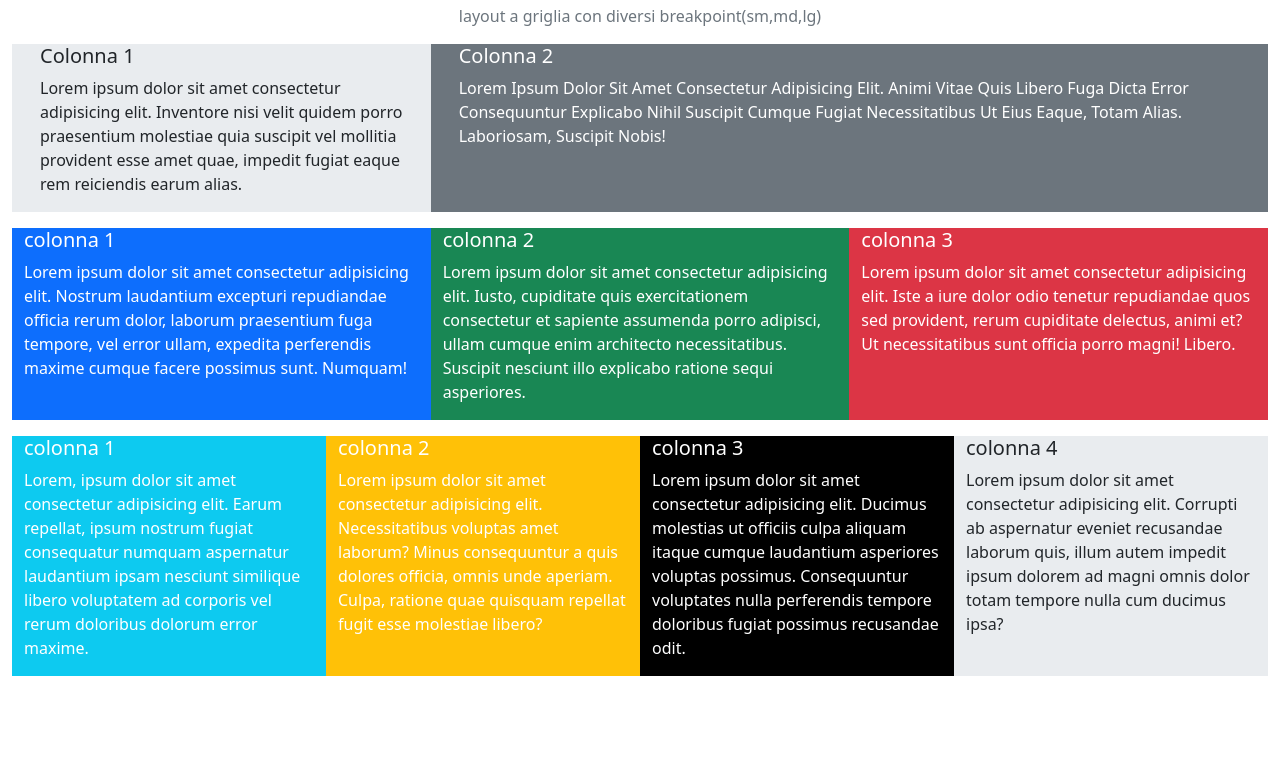
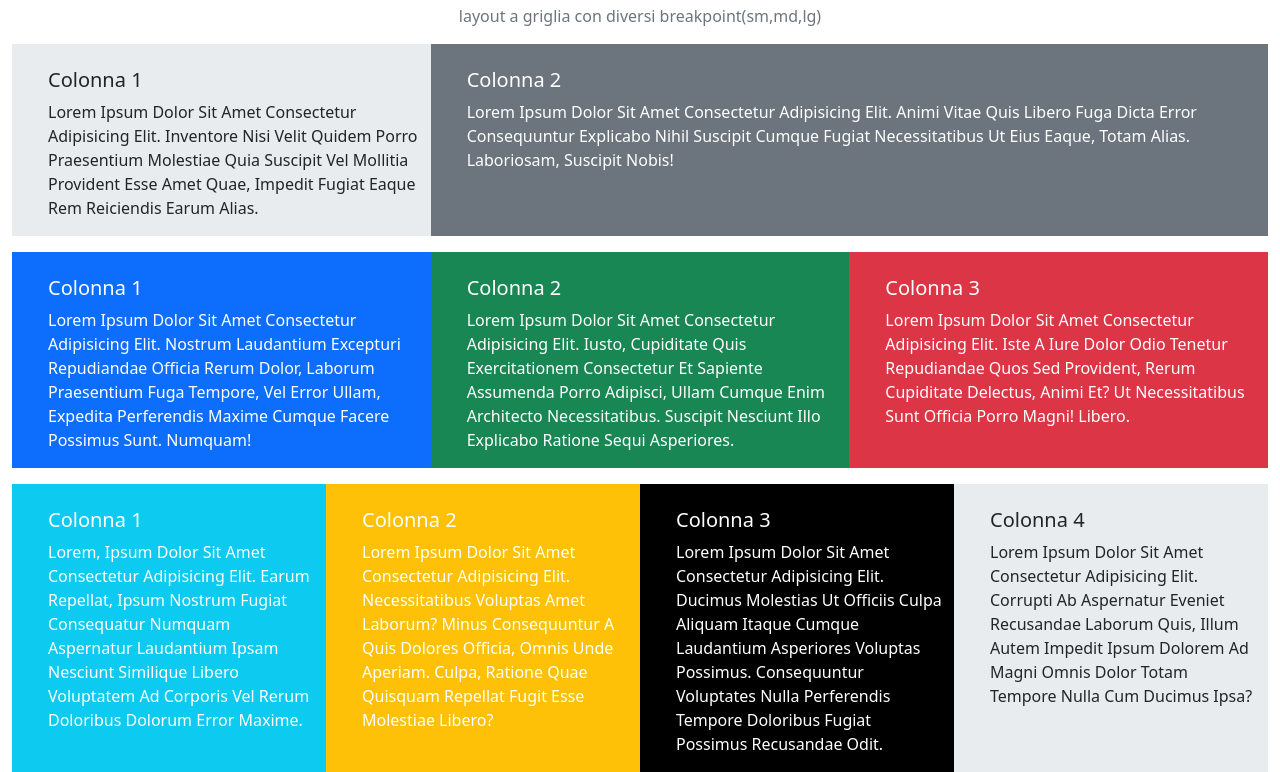
Before and after one commit to manuelpezzi/htmlcss-bootstrap-layout, a plain HTML site: page index.html in a window 1280 px wide. Shown: the part 90-862 px from the top of the page. Before the commit the page ends 800 px from the top, so only its background shows below. Drawn offline with nearby package versions, Linux system fonts and the light colour scheme.

Commit message:
add:pading mancanti fine

```diff
--- a/index.html
+++ b/index.html
@@ -18,15 +18,17 @@
 <div class="conteiner">
     <div class="row ps-4 pe-4">
         <div class="bg-body-secondary col-md-6 col-lg-4 ">
-            <h5 class=" ps-3 text-capitalize">colonna 1</h5>
-            <p class=" ps-3"> Lorem ipsum dolor sit amet consectetur adipisicing elit. Inventore nisi velit quidem porro
+            <h5 class=" ps-4 text-capitalize pt-4 ">colonna 1</h5>
+            <p class=" ps-4 text-capitalize  fs-6"> Lorem ipsum dolor sit amet consectetur adipisicing elit.
+                Inventore nisi velit quidem porro
                 praesentium
                 molestiae quia suscipit vel mollitia provident esse amet quae, impedit fugiat eaque rem reiciendis earum
                 alias.</p>
         </div>
         <div class="bg-secondary text-white   col-md-6 col-lg-8">
-            <h5 class="ps-3 text-capitalize">colonna 2</h5>
-            <p class="ps-3 text-capitalize">Lorem ipsum dolor sit amet consectetur adipisicing elit. Animi vitae quis
+            <h5 class=" ps-4 text-capitalize pt-4 ">colonna 2</h5>
+            <p class="ps-4 text-capitalize  fs-6">Lorem ipsum dolor sit amet consectetur adipisicing elit.
+                Animi vitae quis
                 libero fuga dicta error
                 consequuntur explicabo nihil suscipit cumque fugiat necessitatibus ut eius eaque, totam alias.
                 Laboriosam, suscipit nobis!</p>
@@ -34,52 +36,59 @@
     </div>
     <div class="row pt-3  ps-4 pe-4">
         <div class="bg-primary text-white col-6 col-md-4">
-            <h5> colonna 1</h5>
-            <p>Lorem ipsum dolor sit amet consectetur adipisicing elit. Nostrum laudantium excepturi repudiandae officia
+            <h5 class=" ps-4 text-capitalize pt-4 "> colonna 1</h5>
+            <p class="ps-4 text-capitalize  fs-6">Lorem ipsum dolor sit amet consectetur adipisicing elit. Nostrum
+                laudantium excepturi repudiandae officia
                 rerum dolor, laborum praesentium fuga tempore, vel error ullam, expedita perferendis maxime cumque
                 facere
                 possimus sunt. Numquam!</p>
         </div>
         <div class="bg-success text-white col-6 col-md-4">
-            <h5>colonna 2</h5>
-            <p>Lorem ipsum dolor sit amet consectetur adipisicing elit. Iusto, cupiditate quis exercitationem
+            <h5 class=" ps-4 text-capitalize pt-4 ">colonna 2</h5>
+            <p class="ps-4 text-capitalize  fs-6">Lorem ipsum dolor sit amet consectetur adipisicing elit. Iusto,
+                cupiditate quis exercitationem
                 consectetur et
                 sapiente assumenda porro adipisci, ullam cumque enim architecto necessitatibus. Suscipit nesciunt illo
                 explicabo ratione sequi asperiores.</p>
         </div>
         <div class="bg-danger text-white col-12 col-md-4">
-            <h5>colonna 3</h5>
-            <p>Lorem ipsum dolor sit amet consectetur adipisicing elit. Iste a iure dolor odio tenetur repudiandae quos
+            <h5 class=" ps-4 text-capitalize pt-4 ">colonna 3</h5>
+            <p class="ps-4 text-capitalize  fs-6">Lorem ipsum dolor sit amet consectetur adipisicing elit. Iste a iure
+                dolor odio tenetur repudiandae quos
                 sed
                 provident, rerum cupiditate delectus, animi et? Ut necessitatibus sunt officia porro magni! Libero.</p>
         </div>
     </div>
     <div class="row pt-3  ps-4 pe-4">
         <div class="bg-info text-white col-6 col-md-3">
-            <h5>colonna 1</h5>
-            <p>Lorem, ipsum dolor sit amet consectetur adipisicing elit. Earum repellat, ipsum nostrum fugiat
+            <h5 class=" ps-4 text-capitalize pt-4 ">colonna 1</h5>
+            <p class="ps-4 text-capitalize  fs-6">Lorem, ipsum dolor sit amet consectetur adipisicing elit. Earum
+                repellat, ipsum nostrum fugiat
                 consequatur
                 numquam aspernatur laudantium ipsam nesciunt similique libero voluptatem ad corporis vel rerum doloribus
                 dolorum error maxime.</p>
         </div>
         <div class="bg-warning text-white col-6 col-md-3">
-            <h5> colonna 2</h5>
-            <p>Lorem ipsum dolor sit amet consectetur adipisicing elit. Necessitatibus voluptas amet laborum? Minus
+            <h5 class=" ps-4 text-capitalize pt-4 "> colonna 2</h5>
+            <p class="ps-4 text-capitalize  fs-6">Lorem ipsum dolor sit amet consectetur adipisicing elit.
+                Necessitatibus voluptas amet laborum? Minus
                 consequuntur a quis dolores officia, omnis unde aperiam. Culpa, ratione quae quisquam repellat fugit
                 esse
                 molestiae libero?</p>
         </div>
         <div class="bg-black text-white col-6 col-md-3 ">
-            <h5>colonna 3</h5>
-            <p>Lorem ipsum dolor sit amet consectetur adipisicing elit. Ducimus molestias ut officiis culpa aliquam
+            <h5 class=" ps-4 text-capitalize pt-4 ">colonna 3</h5>
+            <p class="ps-4 text-capitalize  fs-6">Lorem ipsum dolor sit amet consectetur adipisicing elit. Ducimus
+                molestias ut officiis culpa aliquam
                 itaque
                 cumque laudantium asperiores voluptas possimus. Consequuntur voluptates nulla perferendis tempore
                 doloribus
                 fugiat possimus recusandae odit.</p>
         </div>
         <div class="bg-body-secondary col-6 col-md-3">
-            <h5> colonna 4</h5>
-            <p>Lorem ipsum dolor sit amet consectetur adipisicing elit. Corrupti ab aspernatur eveniet recusandae
+            <h5 class=" ps-4 text-capitalize pt-4 "> colonna 4</h5>
+            <p class="ps-4 text-capitalize  fs-6">Lorem ipsum dolor sit amet consectetur adipisicing elit. Corrupti ab
+                aspernatur eveniet recusandae
                 laborum
                 quis, illum autem impedit ipsum dolorem ad magni omnis dolor totam tempore nulla cum ducimus ipsa?</p>
         </div>
```
